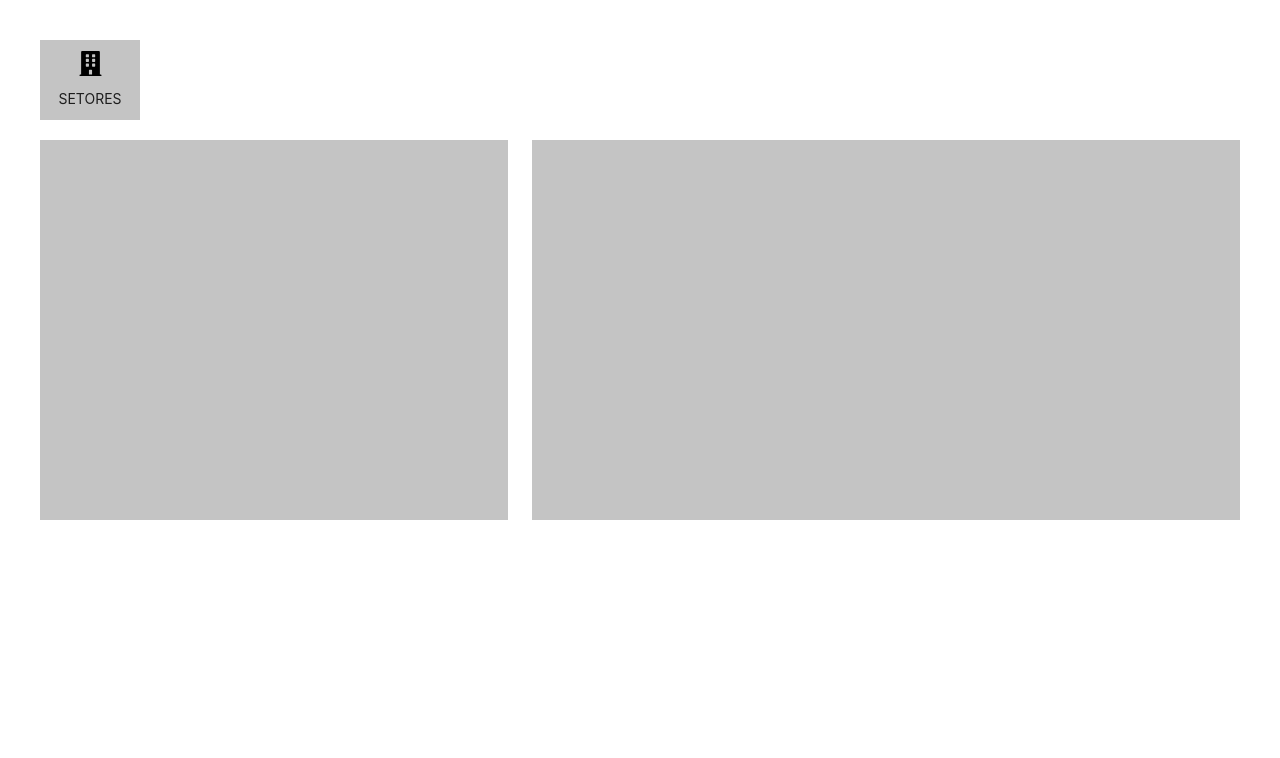
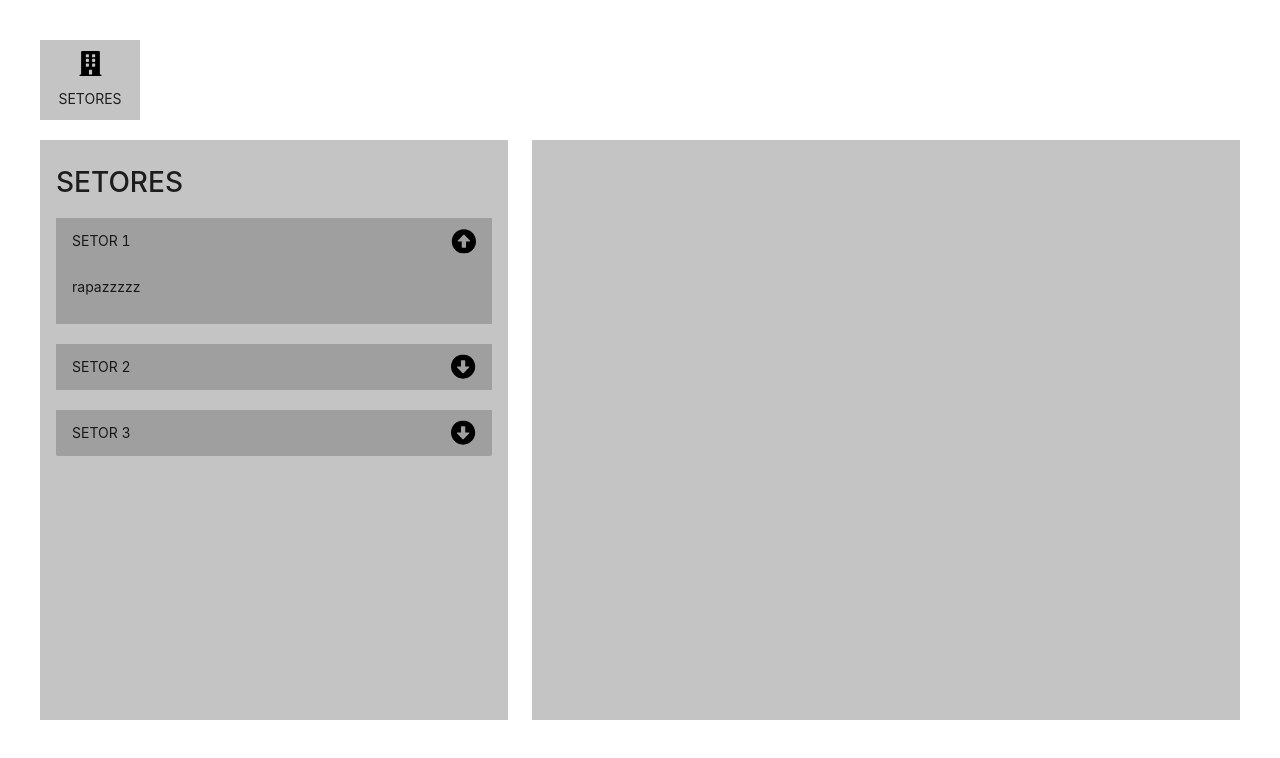
Before and after one commit to MurylloAzvd/organizational-management-system, a React (Create React App) app: page / in a window 1280 px wide. Shown: the top 758 px of the page. Built offline with nearby package versions, Linux system fonts and the light colour scheme.

Commit message:
sectors layout

```diff
--- a/src/App.css
+++ b/src/App.css
@@ -20,17 +20,12 @@
 main {
   margin-top: 20px;
   width: 100%;
-  height: 380px;
+  height: 580px;
   display: flex;
   justify-content: space-between;
 }
 
-.sectors {
-  background-color: #C4C4C4;
-  width: 39%;
-}
-
-.addSectors {
+.addSector {
   background-color: #C4C4C4;
   width: 59%;
 }
--- a/src/App.js
+++ b/src/App.js
@@ -1,19 +1,19 @@
-import logo from './logo.svg';
 import './App.css';
 import 'antd/dist/antd.css';
-import { DatePicker } from 'antd';
 import { ReactComponent as Icon } from './assets/building.svg'
+import Sectors from './components/Sectors';
+import AddSector from './components/AddSector';
 
 function App() {
   return (
     <div className="container">
       <div className="logo">
         <Icon className="logo__icon" />
-        SETORES
+        <span>SETORES</span>
       </div>
       <main>
-        <div className="sectors"></div>
-        <div className="addSectors"></div>
+        <Sectors />
+        <AddSector />
       </main>
     </div>
   );
--- /dev/null
+++ b/src/components/AddSector/index.js
@@ -0,0 +1,7 @@
+import './style.css'
+
+function AddSector() {
+    return (<div className="addSector"></div>)
+}
+
+export default AddSector;
--- /dev/null
+++ b/src/components/Sectors/index.js
@@ -0,0 +1,48 @@
+import { Collapse } from "antd";
+import { ReactComponent as Arrow } from '../../assets/arrow.svg'
+import './style.css'
+
+const { Panel } = Collapse;
+
+const text = 'rapazzzzz'
+
+function Sectors() {
+    return (
+        <div className="sectors">
+            <h1>SETORES</h1>
+            <Collapse
+                defaultActiveKey={['1']}
+                onChange={(ev) => console.log()}
+                expandIcon={({ isActive }) => <Arrow id={isActive ? 'active' : ''} />}
+                expandIconPosition='right'
+                ghost
+            >
+                <Panel header="SETOR 1" key="1" className="panel">
+                    <p>{text}</p>
+                </Panel>
+                <Panel header="SETOR 2" key="2" className="panel">
+                    <p>{text}</p>
+                </Panel>
+                <Panel header="SETOR 3" key="3" className="panel">
+                    <div className="positions">
+                        <div className="position">CARGO X</div>
+                        <div className="position">CARGO X</div>
+                        <div className="position">CARGO X</div>
+                        <div className="position">CARGO X</div>
+                        <div className="position">CARGO X</div>
+                        <div className="position">CARGO X</div>
+                        <div className="position">CARGO X</div>
+                        <div className="position">CARGO X</div>
+                        <div className="position">CARGO X</div>
+                    </div>
+                    <div className="options">
+                        <div className="position">EDITAR</div>
+                        <div className="position">EXCLUIR</div>
+                    </div>
+                </Panel>
+            </Collapse>
+        </div>
+    )
+}
+
+export default Sectors;
--- /dev/null
+++ b/src/components/Sectors/style.css
@@ -0,0 +1,37 @@
+.sectors {
+  background-color: #C4C4C4;
+  width: 39%;
+  padding: 20px 16px;
+}
+
+#active {
+    transform: translateY(-50%) rotate(180deg);
+}
+
+.panel {
+    background-color: #A09F9F;
+    margin-bottom: 20px;
+}
+
+.positions {
+    width: 60%;
+    margin: auto;
+    display: grid;
+    grid-template-columns: 1fr 1fr 1fr;
+    grid-gap: 16px;
+    margin-bottom: 16px;
+}
+
+.position {
+    background-color: #C4C4C4;
+    text-align: center;
+    padding: 6px;
+}
+
+.options {
+    width: 60%;
+    display: grid;
+    grid-template-columns: 1fr 1fr;
+    grid-gap: 16px;
+    margin: auto;
+}
```
Also changed, not shown: src/assets/arrow.svg (added), src/components/AddSector/style.css (added).
